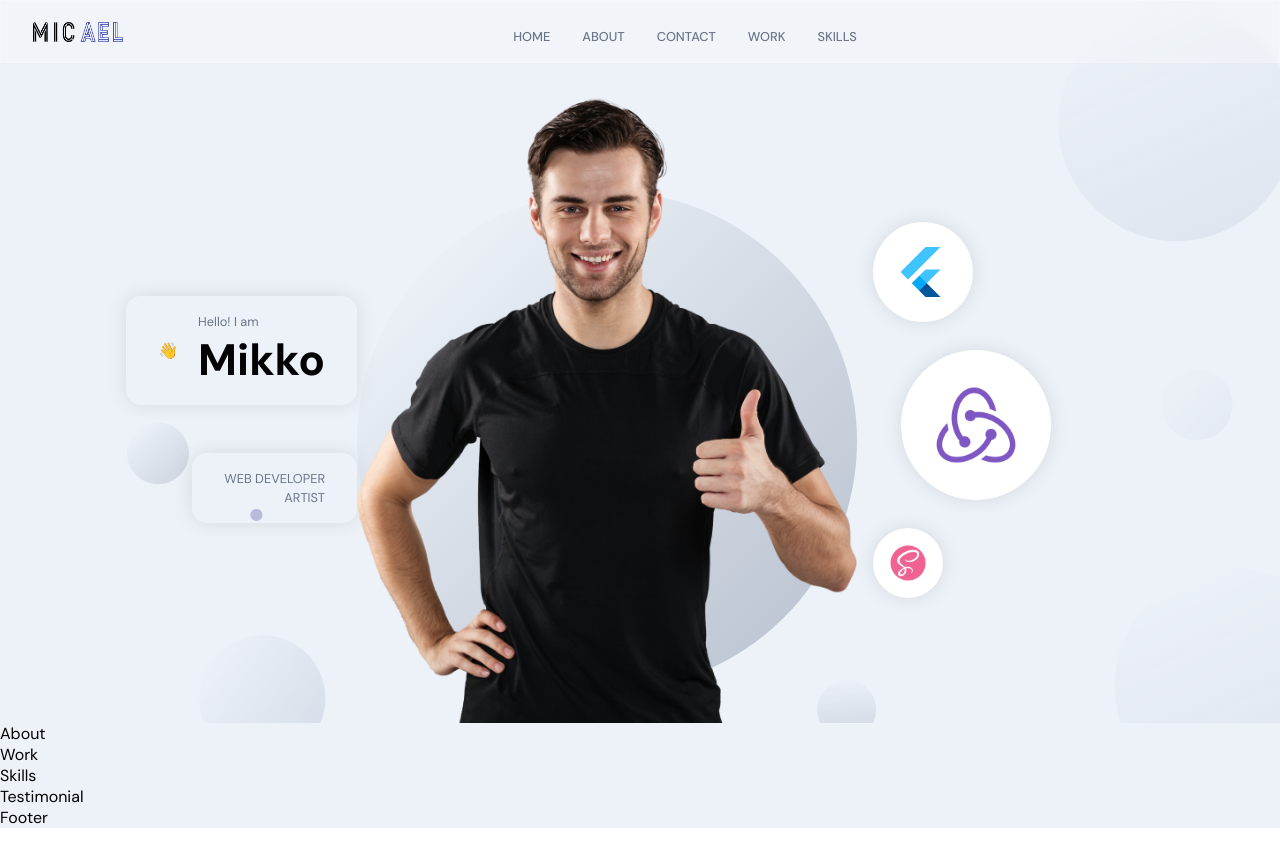
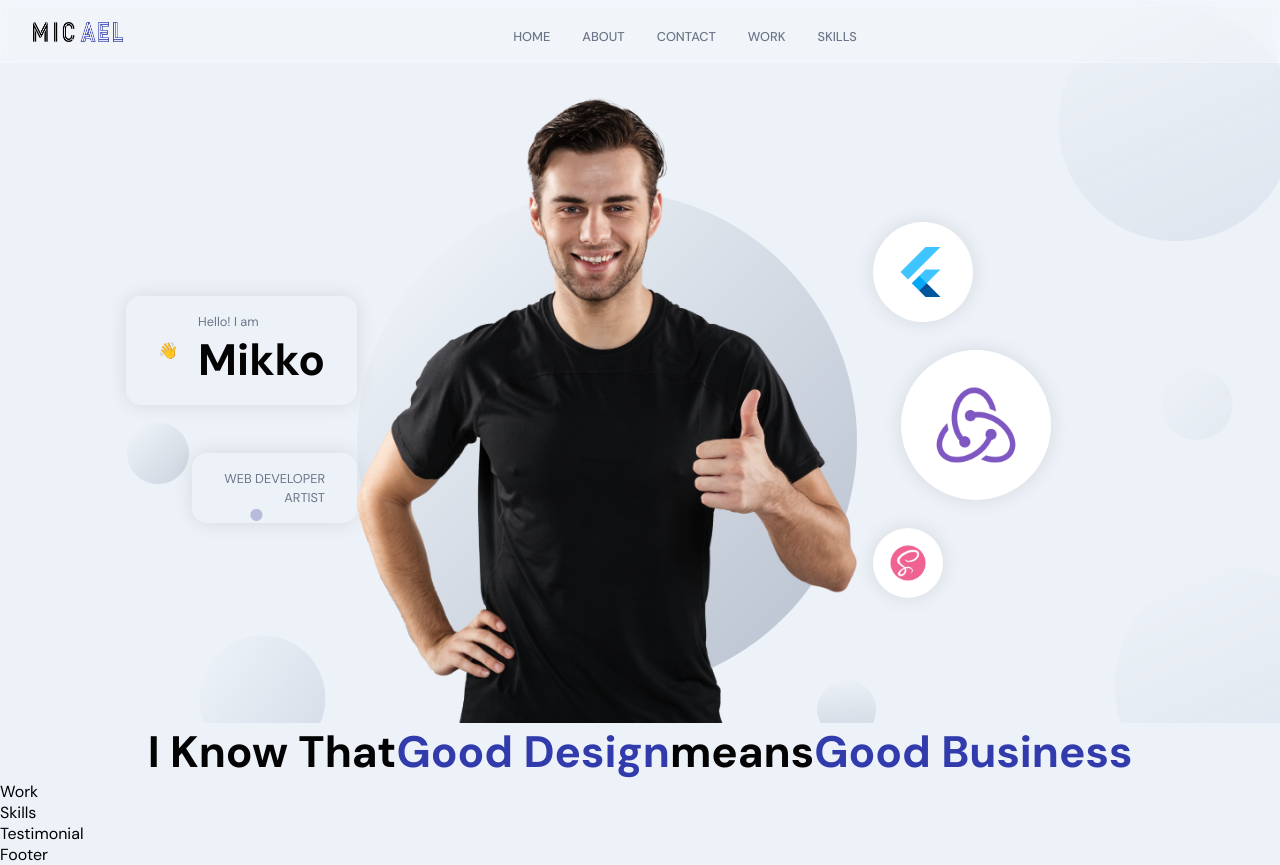
Before and after one commit to ofthekings12/portfolio_2.0, a React (Create React App) app in the folder frontend_react/: page / in a window 1280 px wide. Before the commit the page ends 828 px from the top, so only its background shows below. Built offline with nearby package versions, Linux system fonts and the light colour scheme.

Commit message:
added and styled catch phrase in about section

```diff
--- a/frontend_react/src/container/About/About.jsx
+++ b/frontend_react/src/container/About/About.jsx
@@ -1,9 +1,18 @@
-import React from 'react';
+import React, { useState, useEffect } from 'react';
 import './About.scss';
+import { motion } from 'framer-motion';
+
 
 const About = () => {
   return (
-    <div>About</div>
+    <>
+    <h2 className='head-text'>
+      I Know That
+      <span>Good Design</span>
+      means
+      <span>Good Business</span>
+    </h2>
+    </>
   )
 }
 
```
